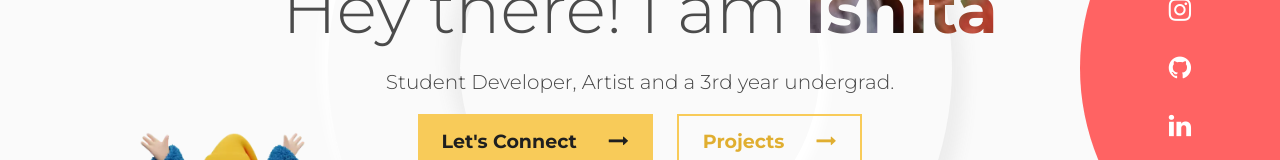
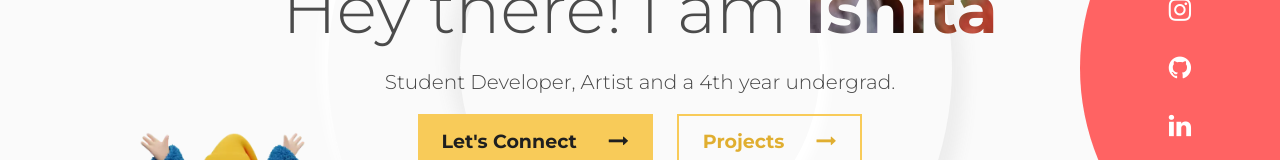
Before and after one commit to ishita1805/Portfolio, a React (Create React App) app: page / in a window 1280 px wide. Shown: the part 332-492 px from the top of the page. Built offline with nearby package versions, Linux system fonts and the light colour scheme.

Commit message:
update: im a 4th year now

```diff
--- a/src/components/landing/Landing.js
+++ b/src/components/landing/Landing.js
@@ -20,7 +20,7 @@ const Landing = () => {
         <div id='home'>
              <Icons/>
             <h1>Hey there! I am <span className='head-span' style={style}>Ishita</span></h1>
-             <p>Student Developer, Artist and a 3rd year undergrad.</p>
+             <p>Student Developer, Artist and a 4th year undergrad.</p>
              <div className='buttons'>
                 <Button
                 name='connect'
```
